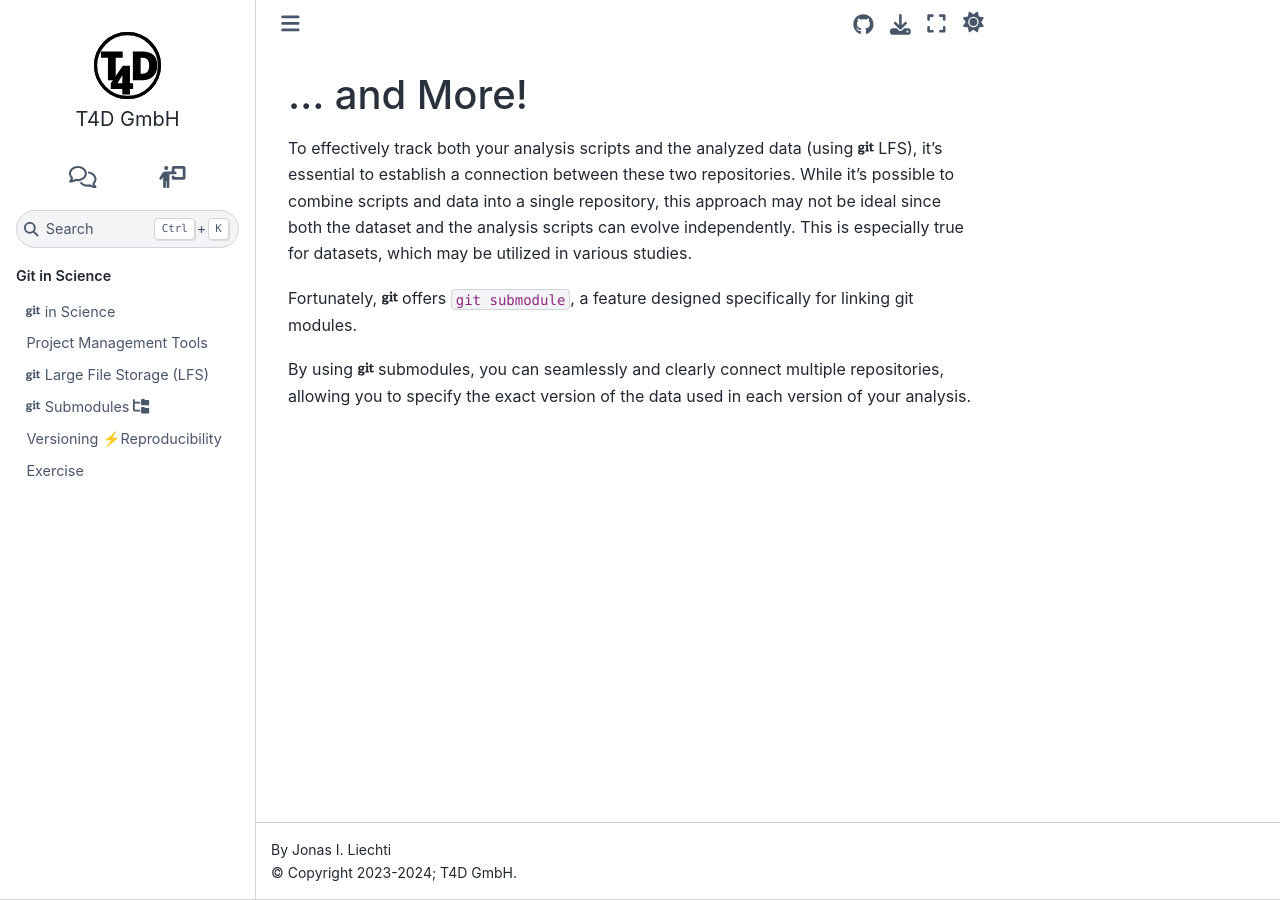
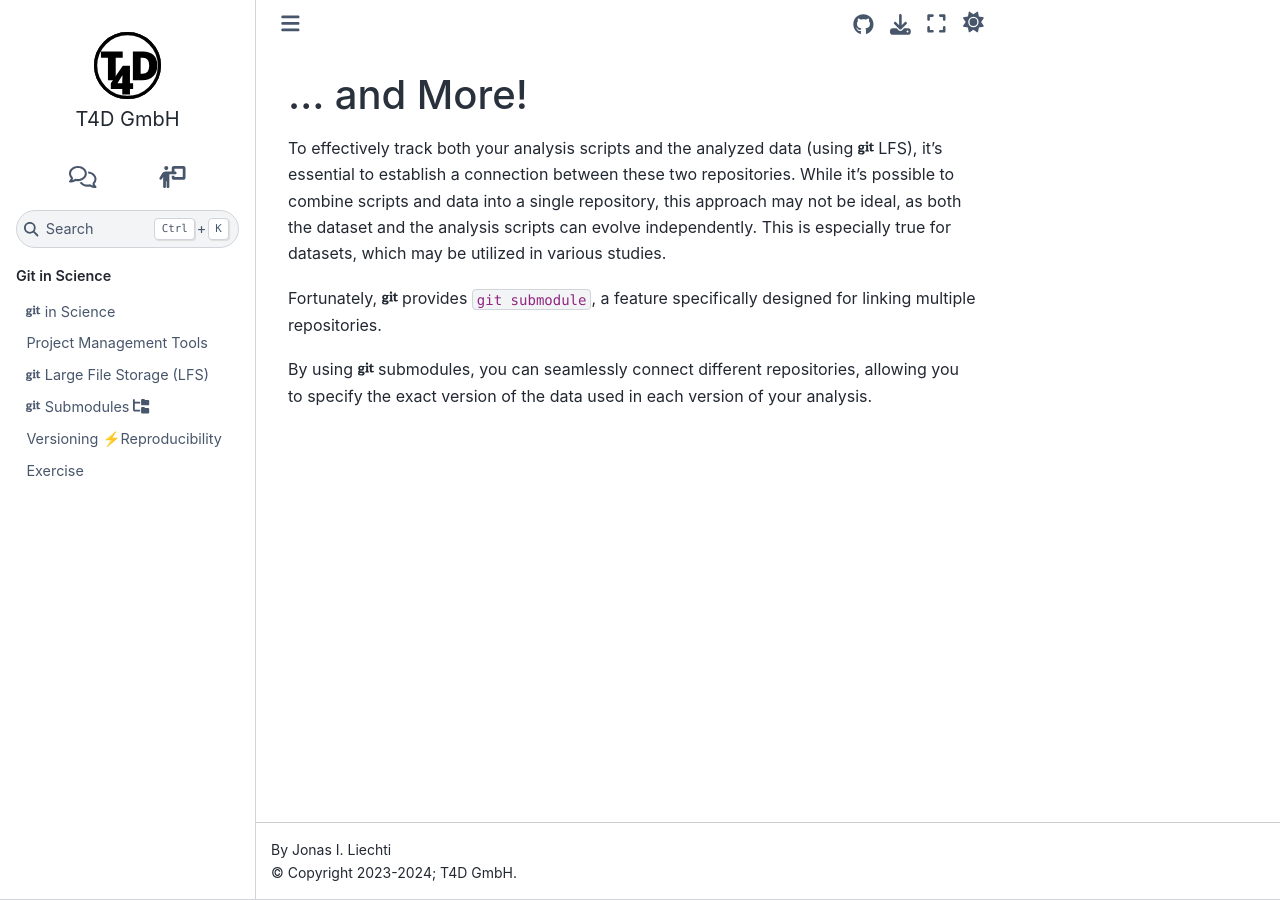
Before and after one commit to t4d-gmbh/git-and-science, a Sphinx documentation site: the page built from source/content/versioning_vs_reproducibility/git_helps_even_more.md, in a window 1280 px wide. Built offline with Sphinx 7.4.7 and the Sphinx Book theme 1.1.4, drawn with Linux system fonts in a browser that asks for light colours; the version number could not be read and is left out.

Commit message:
Update git_helps_even_more.md
Revised text fore readability

```diff
--- a/source/content/versioning_vs_reproducibility/git_helps_even_more.md
+++ b/source/content/versioning_vs_reproducibility/git_helps_even_more.md
@@ -9,11 +9,12 @@
 - **Version Tracking**:
   - With <i class="fab fa-git"></i> submodules, you can clearly specify the version of the data used for each version of your analysis.
 {% else %}
+
 To effectively track both your analysis scripts and the analyzed data (using <i class="fab fa-git"></i> LFS), it's essential to establish a connection between these two repositories.
-While it's possible to combine scripts and data into a single repository, this approach may not be ideal since both the dataset and the analysis scripts can evolve independently.
+While it's possible to combine scripts and data into a single repository, this approach may not be ideal, as both the dataset and the analysis scripts can evolve independently.
 This is especially true for datasets, which may be utilized in various studies.
 
-Fortunately, <i class="fab fa-git"></i> offers `git submodule`, a feature designed specifically for linking git modules.
+Fortunately, <i class="fab fa-git"></i> provides `git submodule`, a feature specifically designed for linking multiple repositories.
 
-By using <i class="fab fa-git"></i> submodules, you can seamlessly and clearly connect multiple repositories, allowing you to specify the exact version of the data used in each version of your analysis.
+By using <i class="fab fa-git"></i> submodules, you can seamlessly connect different repositories, allowing you to specify the exact version of the data used in each version of your analysis.
 {% endif %}
```
Also changed, not shown: other parts of source/content/versioning_vs_reproducibility/git_helps_even_more.md (+1 -1 lines).
